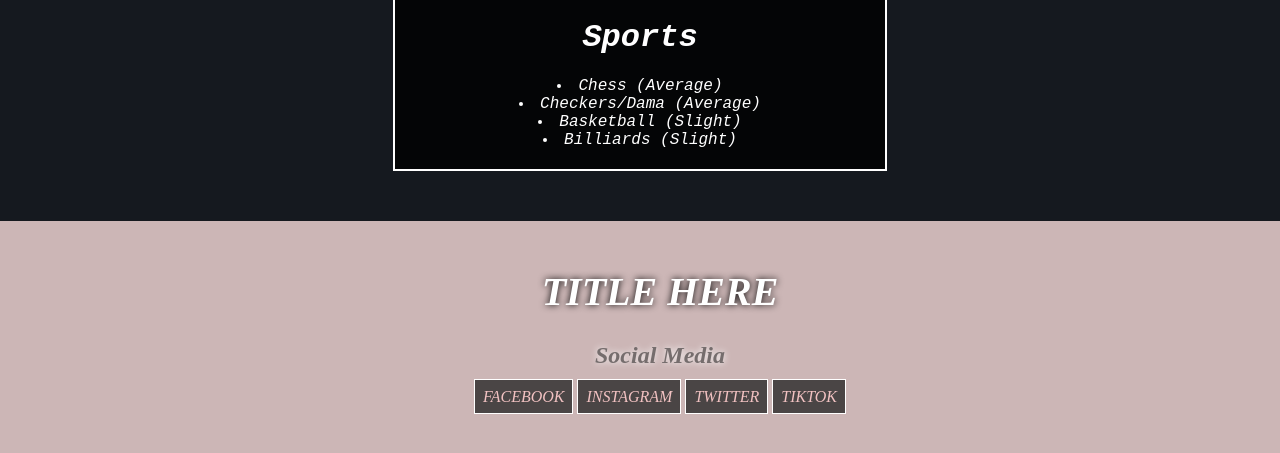
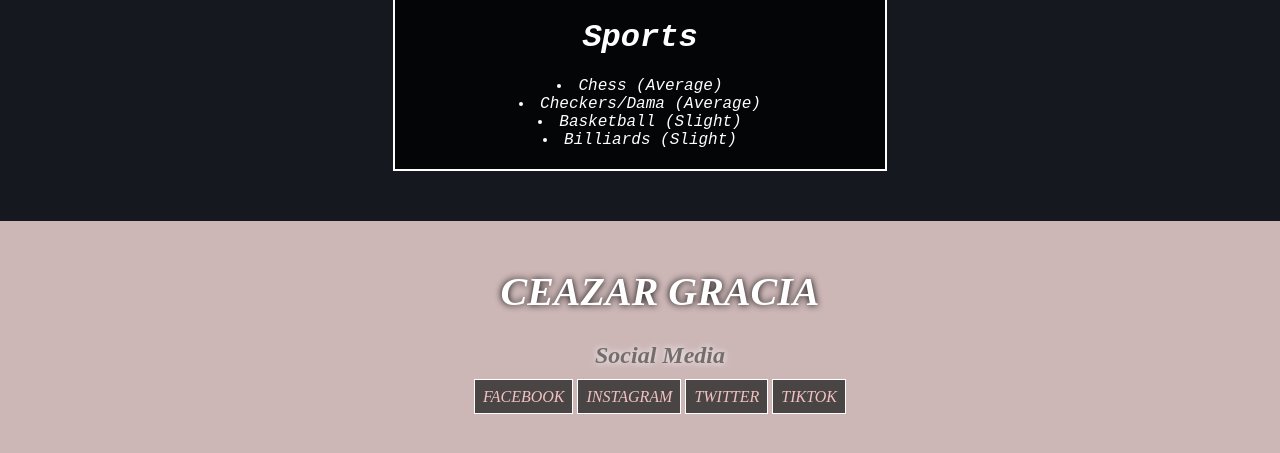
Before and after one commit to aike-12-wew/newcv, a plain HTML site: page W.html in a window 1280 px wide. Shown: the part 758-1211 px from the top of the page. Drawn offline with Linux system fonts and the light colour scheme.

Commit message:
Update W.html

```diff
--- a/W.html
+++ b/W.html
@@ -51,7 +51,7 @@
 	</div>
 		</div>
 			<footer class="footer">
-			<h1>TITLE HERE</h1>
+			<h1>CEAZAR GRACIA</h1>
 			<h2>Social Media</h2>
 			<p><a href="#">FACEBOOK</a>  <a href="#">INSTAGRAM</a> <a href="#">TWITTER</a> <a href="#">TIKTOK </a>
 			</p>
```
